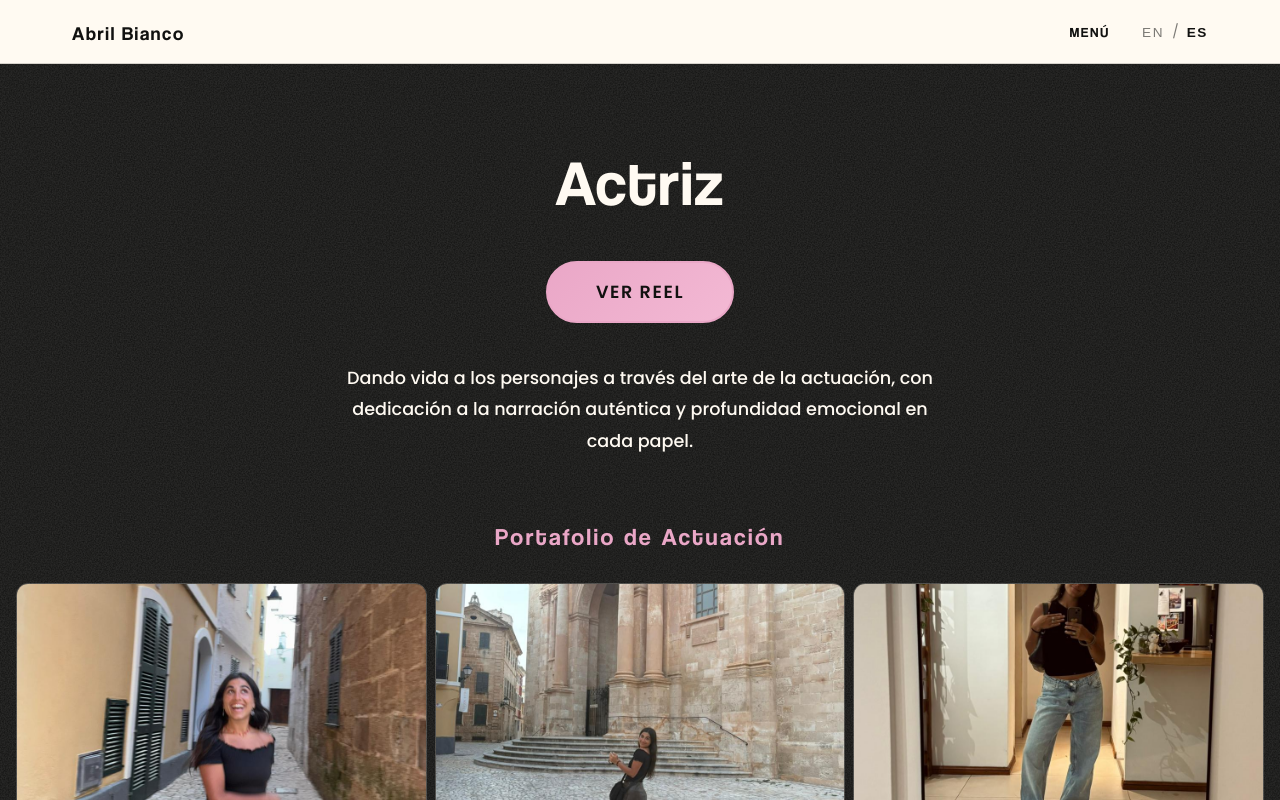
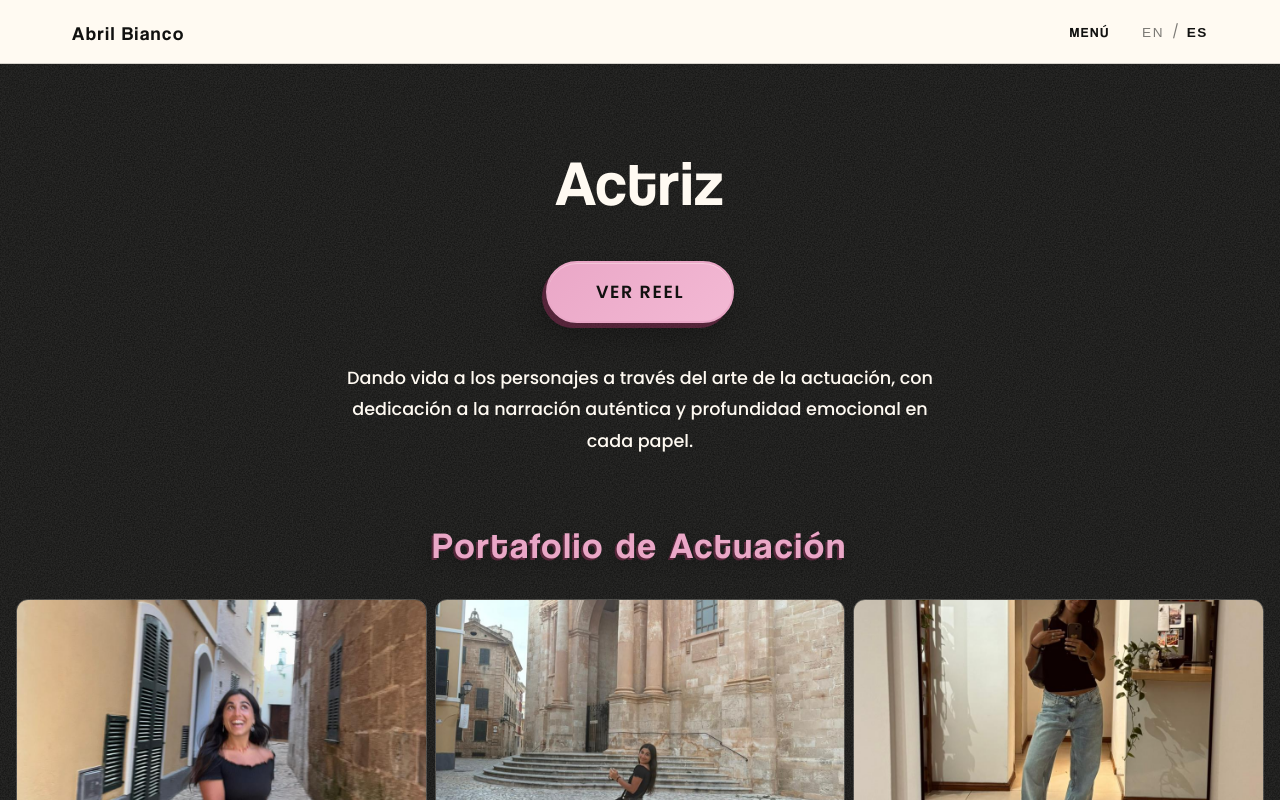
Before and after one commit to lucasperazzi/abril-portfolio, a React (Vite) app: page /actress in a window 1280 px wide. Shown: the top 800 px of the page. Built offline with nearby package versions, Linux system fonts and the light colour scheme.

Commit message:
Changing text styles

```diff
--- a/src/App.css
+++ b/src/App.css
@@ -569,6 +569,7 @@
   font-family: 'Poppins', sans-serif;
   letter-spacing: 0.1rem;
   text-transform: uppercase;
+  box-shadow: -4px 5px 0 rgba(255, 250, 242, 0.24), -8px 14px 24px rgba(0, 0, 0, 0.28), inset 0 1px 0 rgba(255, 250, 242, 0.18);
 }
 
 .actriz-button:hover {
@@ -703,10 +704,11 @@
 .section-title {
   font-size: 2.3rem;
   font-weight: normal;
-  color: var(--site-text);
+  color: var(--site-pink);
   margin-bottom: 2rem;
   letter-spacing: 0.15rem;
   font-family: 'Coolvetica', sans-serif;
+  text-shadow: -2px 2px 0 rgba(143, 47, 90, 0.5), -5px 7px 14px rgba(0, 0, 0, 0.26);
 }
 
 .description {
--- a/src/pages/Actress.css
+++ b/src/pages/Actress.css
@@ -48,7 +48,7 @@
   letter-spacing: 0.1rem;
   text-transform: uppercase;
   margin-bottom: 2.5rem;
-  box-shadow: none;
+  box-shadow: -4px 5px 0 rgba(143, 47, 90, 0.5), -8px 14px 24px rgba(0, 0, 0, 0.22), inset 0 1px 0 rgba(255, 250, 242, 0.35);
 }
 
 .actress-reel-button:hover {
@@ -83,6 +83,7 @@
   letter-spacing: 0.15rem;
   font-family: 'Coolvetica', sans-serif;
   text-align: center;
+  text-shadow: -2px 2px 0 rgba(143, 47, 90, 0.5), -5px 7px 14px rgba(0, 0, 0, 0.26);
 }
 
 .content-gallery {
@@ -290,6 +291,10 @@
 }
 
 @media (min-width: 769px) {
+  .gallery-title {
+    font-size: 2.3rem;
+  }
+
   .content-gallery {
     grid-template-columns: repeat(3, 1fr);
     gap: 0.5rem;
--- a/src/pages/Content.css
+++ b/src/pages/Content.css
@@ -45,6 +45,7 @@
   letter-spacing: 0.15rem;
   font-family: 'Coolvetica', sans-serif;
   text-align: center;
+  text-shadow: -2px 2px 0 rgba(143, 47, 90, 0.5), -5px 7px 14px rgba(0, 0, 0, 0.26);
 }
 
 .reel-gallery {
@@ -325,6 +326,10 @@
 }
 
 @media (min-width: 769px) {
+  .content-page .gallery-title {
+    font-size: 2.3rem;
+  }
+
   .reel-gallery {
     grid-template-columns: repeat(2, minmax(0, 1fr));
   }
```
